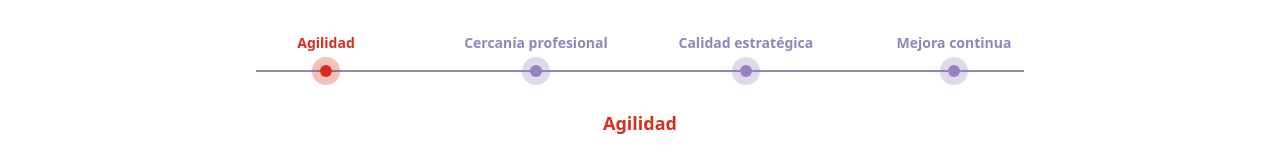
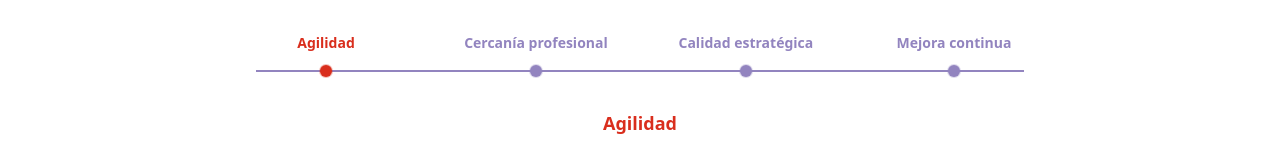
Before and after one commit to infousinacreativa-dev/pruebaTecnicoConFilterCustomHooks, a React (Vite) app in the folder componentesUiTailwinds/: page / in a window 1280 px wide. Shown: the part 155-307 px from the top of the page. Built offline with nearby package versions, Linux system fonts and the light colour scheme.

Commit message:
agrego linea de tiempo

```diff
--- a/componentesUiTailwinds/src/componentes/lineTime/ExperiencePillars.jsx
+++ b/componentesUiTailwinds/src/componentes/lineTime/ExperiencePillars.jsx
@@ -99,7 +99,7 @@ export default function ExperiencePillars() {
                 {/* Dot */}
                 <span
                   className={[
-                    "mt-1 h-3 w-3 rounded-full ring-8 transition",
+                    "mt-1 h-3 w-3 rounded-full ring-1 transition",
                     isActive ? `${Red.dot} ${Red.dotRing}` : `${Purple.dot} ${Purple.dotRing}`,
                   ].join(" ")}
                 />
@@ -167,7 +167,7 @@ function ArrowButton({ direction = "left", onClick }) {
     <button
       type="button"
       onClick={onClick}
-      className="inline-flex h-9 w-9 items-center justify-center rounded-full border border-[#9284BF]/40 bg-white text-[#9284BF] transition hover:bg-[#9284BF]/10 active:scale-[0.98]"
+      className="inline-flex h-9 w-9 items-center justify-center rounded-full border border-[#9284BF]/0 bg-white text-[#ff1100] transition hover:bg-[#9284BF]/10 active:scale-[0.98]"
       aria-label={isLeft ? "Anterior" : "Siguiente"}
     >
       <svg
```
